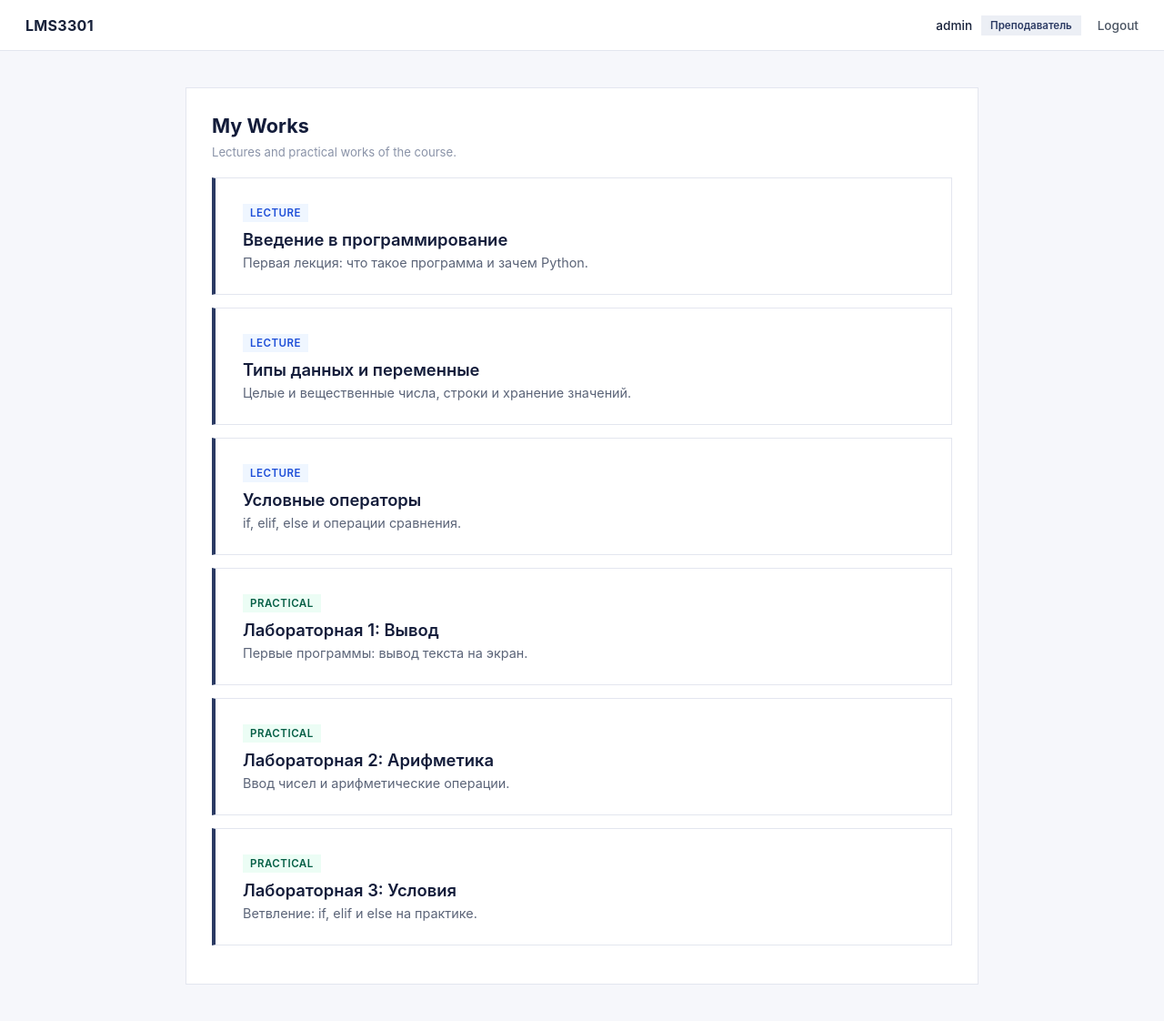
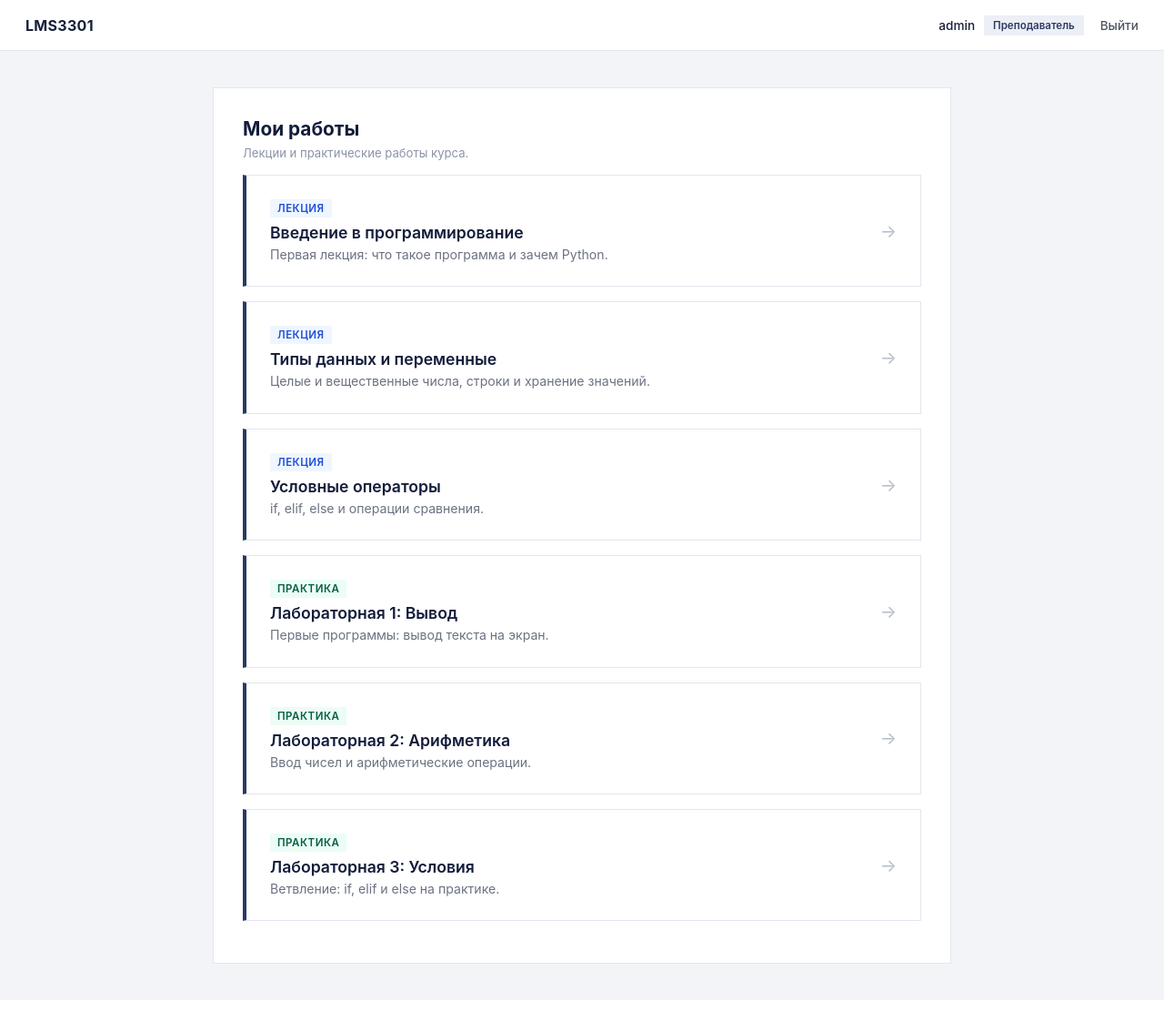
Before and after one commit to zaveshaa/LMS3301, a Flask app: page /student in a window 1280 px wide. Shown: the whole page at 91% size. After the commit the page ends 1059 px from the top, so only its background shows below. Run offline with Flask 3, Linux system fonts and the light colour scheme; the visitor is signed in with stand-in values (Sample User, id 1); data comes from the database, SQL or seed files in the repository.

Commit message:
Polish UI: Russian site, styled statement and example tests

```diff
--- a/src/app.py
+++ b/src/app.py
@@ -12,7 +12,7 @@ app = Flask(__name__, template_folder=os.path.join(BASE_DIR, "templates"))
 app.secret_key = "pytestlms-dev-secret-key"
 
 ROLE_LABELS = {"admin": "Преподаватель", "student": "Студент"}
-TYPE_LABELS = {"lecture": "Lecture", "practical": "Practical"}
+TYPE_LABELS = {"lecture": "Лекция", "practical": "Практика"}
 
 
 def get_user():
@@ -78,7 +78,7 @@ def login():
         if user and check_password_hash(user["password_hash"], password):
             session["user_id"] = user["id"]
             return redirect(url_for("home"))
-        flash("Invalid login or password")
+        flash("Неверный логин или пароль")
     return render_template("login.html")
 
 
@@ -114,7 +114,7 @@ def student_work(work_id):
     db = get_db()
     work = db.execute("SELECT * FROM works WHERE id = ?", (work_id,)).fetchone()
     if work is None:
-        flash("Work not found")
+        flash("Работа не найдена")
         return redirect(url_for("student_cabinet"))
     tasks = db.execute("SELECT * FROM tasks WHERE work_id = ?", (work_id,)).fetchall()
     db.close()
@@ -129,7 +129,7 @@ def student_task(work_id, task_id):
     work = db.execute("SELECT * FROM works WHERE id = ?", (work_id,)).fetchone()
     task = db.execute("SELECT * FROM tasks WHERE id = ? AND work_id = ?", (task_id, work_id)).fetchone()
     if work is None or task is None:
-        flash("Task not found")
+        flash("Задача не найдена")
         return redirect(url_for("student_cabinet"))
     tests = db.execute("SELECT * FROM tests WHERE task_id = ?", (task_id,)).fetchall()
     db.close()
--- a/src/templates/base.html
+++ b/src/templates/base.html
@@ -1,12 +1,12 @@
 <!doctype html>
-<html lang="en">
+<html lang="ru">
 <head>
 <meta charset="utf-8">
 <meta name="viewport" content="width=device-width, initial-scale=1">
 <title>{% block title %}LMS3301{% endblock %}</title>
 <style>
   * { box-sizing: border-box; margin: 0; padding: 0; }
-  body { font-family: -apple-system, BlinkMacSystemFont, "Segoe UI", Roboto, Inter, Arial, sans-serif; background: #f6f7fb; color: #17213a; min-height: 100vh; }
+  body { font-family: -apple-system, BlinkMacSystemFont, "Segoe UI", Roboto, Inter, Arial, sans-serif; background: #f3f4f8; color: #17213a; min-height: 100vh; }
 
   header { background: #fff; border-bottom: 1px solid #e3e6ef; padding: 0 28px; display: flex; align-items: center; justify-content: space-between; height: 56px; position: sticky; top: 0; z-index: 10; }
   header .logo { font-size: 1rem; font-weight: 700; text-decoration: none; color: #17213a; letter-spacing: .3px; }
@@ -16,10 +16,9 @@
   header .user-info { display: flex; align-items: center; gap: 10px; font-size: .85rem; color: #17213a; font-weight: 500; }
   header .role-badge { background: #eceff5; color: #2b3a63; font-size: .72rem; font-weight: 600; padding: 4px 10px; }
 
-  main { max-width: 920px; margin: 40px auto; padding: 0 24px; }
-  .card { background: #fff; border: 1px solid #e3e6ef; padding: 28px; margin-bottom: 18px; }
-  .card h1 { font-size: 1.35rem; font-weight: 700; margin-bottom: 8px; color: #131c3a; }
-  .card h2 { font-size: 1.05rem; font-weight: 600; margin-bottom: 8px; color: #1f2a4a; }
+  main { max-width: 860px; margin: 40px auto; padding: 0 24px; }
+  .card { background: #fff; border: 1px solid #e3e6ef; padding: 32px; margin-bottom: 18px; }
+  .card h1 { font-size: 1.3rem; font-weight: 700; margin-bottom: 6px; color: #131c3a; }
 
   .flash { background: #fff8e1; border: 1px solid #e8d08a; color: #6b4e0a; padding: 12px 16px; margin-bottom: 18px; font-size: .85rem; }
 
@@ -36,45 +35,45 @@
 
   label { display: block; font-size: .82rem; color: #5b6478; margin-bottom: 6px; font-weight: 500; }
 
-  .table { width: 100%; border-collapse: collapse; font-size: .88rem; }
-  .table th { text-align: left; font-size: .75rem; text-transform: uppercase; letter-spacing: .4px; color: #8a93a8; font-weight: 600; padding: 10px 12px; border-bottom: 1px solid #eceef4; }
-  .table td { padding: 12px; border-bottom: 1px solid #f1f3f8; color: #26304d; }
-  .table tr:hover td { background: #fafbff; }
-
   .meta { color: #8a93a8; font-size: .82rem; }
 
   .type-badge { font-size: .72rem; font-weight: 600; text-transform: uppercase; letter-spacing: .5px; padding: 3px 8px; }
   .type-lecture { color: #1d4ed8; background: #eff6ff; }
   .type-practical { color: #065f46; background: #ecfdf5; }
 
-      .work-item { display: block; background: #fff; border: 1px solid #e3e6ef; border-left: 4px solid #2b3a63; padding: 26px 30px; margin-bottom: 14px; text-decoration: none; color: inherit; transition: border-color .15s ease, background .15s ease; }
+  .work-item { display: flex; align-items: center; gap: 20px; background: #fff; border: 1px solid #e3e6ef; border-left: 4px solid #2b3a63; padding: 24px 26px; margin-bottom: 14px; text-decoration: none; color: inherit; transition: border-color .15s ease, background .15s ease; }
   .work-item:hover { border-color: #2b3a63; background: #fbfcff; }
-      .work-item .work-title { font-size: 1.15rem; font-weight: 600; color: #131c3a; margin: 10px 0 6px; }
-      .work-item .work-desc { font-size: .9rem; color: #5b6478; }
+  .work-item .work-body { flex: 1; }
+  .work-item .work-title { font-size: 1.1rem; font-weight: 600; color: #131c3a; margin: 8px 0 4px; }
+  .work-item .work-desc { font-size: .88rem; color: #6b7280; line-height: 1.45; }
+  .work-item .work-arrow { font-size: 1.2rem; color: #b6bdc9; flex-shrink: 0; }
 
-      .task-list { list-style: none; }
+  .task-list { list-style: none; margin-top: 20px; }
   .task-list li { border-bottom: 1px solid #eceef4; }
   .task-list li:last-child { border-bottom: none; }
-      .task-link { display: flex; align-items: center; gap: 16px; padding: 20px 6px; text-decoration: none; color: inherit; }
+  .task-link { display: flex; align-items: center; gap: 16px; padding: 18px 8px; text-decoration: none; color: inherit; }
   .task-link:hover .task-name { color: #1d4ed8; }
-      .task-link .task-name { font-size: 1rem; font-weight: 500; color: #17213a; }
+  .task-link .task-no { width: 30px; height: 30px; border: 1px solid #d9deeb; color: #8a93a8; display: flex; align-items: center; justify-content: center; font-size: .8rem; flex-shrink: 0; font-family: "SF Mono", Menlo, monospace; }
+  .task-link .task-name { font-size: .98rem; font-weight: 500; color: #17213a; }
 
-      .page-title { font-weight: 600; margin-bottom: 4px; }
+  .page-title { font-weight: 700; margin-bottom: 4px; }
   .back-link { color: #4b5563; text-decoration: none; font-size: .85rem; }
   .back-link:hover { color: #1d4ed8; }
 
-      .section-label { font-size: .75rem; text-transform: uppercase; letter-spacing: .6px; font-weight: 600; color: #8a93a8; margin: 26px 0 10px; }
+  .section-label { font-size: .72rem; text-transform: uppercase; letter-spacing: .8px; font-weight: 600; color: #8a93a8; margin: 30px 0 12px; }
 
-      .task-text { font-size: .95rem; line-height: 1.6; color: #1f2937; white-space: pre-line; }
+  .task-statement { font-family: Georgia, "Times New Roman", "Liberation Serif", serif; font-size: 1.04rem; line-height: 1.75; color: #111827; white-space: pre-line; border-left: 3px solid #2b3a63; padding: 2px 0 2px 20px; margin-top: 16px; }
 
-      .tests-table { width: 100%; border-collapse: collapse; font-size: .88rem; }
-      .tests-table th { text-align: left; font-weight: 600; font-size: .75rem; text-transform: uppercase; letter-spacing: .5px; color: #8a93a8; padding: 8px 12px; border-bottom: 1px solid #d9deeb; }
-      .tests-table td { padding: 10px 12px; border-bottom: 1px solid #eceef4; vertical-align: top; }
-      .tests-table td.mono { font-family: "SF Mono", Menlo, Consolas, monospace; font-size: .84rem; white-space: pre-wrap; word-break: break-word; }
-      .tests-table tr:nth-child(even) td { background: #fafbff; }
+  .examples-table { width: 100%; border-collapse: collapse; font-size: .88rem; }
+  .examples-table th { text-align: left; font-weight: 600; font-size: .75rem; text-transform: uppercase; letter-spacing: .5px; color: #4b5563; background: #f6f7fb; padding: 10px 14px; border: 1px solid #d9deeb; }
+  .examples-table td { padding: 12px 14px; border: 1px solid #eceef4; vertical-align: top; }
+  .examples-table td.mono { font-family: "SF Mono", Menlo, Consolas, monospace; font-size: .86rem; line-height: 1.5; white-space: pre-wrap; word-break: break-word; }
 
-      .code-editor { width: 100%; min-height: 260px; padding: 14px; border: 1px solid #d9deeb; font-family: "SF Mono", Menlo, Consolas, monospace; font-size: .88rem; line-height: 1.5; background: #fff; color: #17213a; resize: vertical; margin-bottom: 8px; }
+  .code-editor { width: 100%; min-height: 260px; padding: 14px; border: 1px solid #d9deeb; font-family: "SF Mono", Menlo, Consolas, monospace; font-size: .88rem; line-height: 1.5; background: #fff; color: #17213a; resize: vertical; margin-bottom: 10px; }
   .code-editor:focus { outline: none; border-color: #2b3a63; }
+  .solution-actions { display: flex; gap: 12px; }
+
+  .placeholder-note { border: 1px dashed #d9deeb; padding: 22px; color: #8a93a8; font-size: .88rem; }
 </style>
 </head>
 <body>
@@ -83,10 +82,10 @@
   {% if current_login %}
   <nav>
     {% if current_role == 'student' %}
-    <a href="{{ url_for('student_cabinet') }}">Works</a>
+    <a href="{{ url_for('student_cabinet') }}">Работы</a>
     {% endif %}
     <span class="user-info">{{ current_login }}<span class="role-badge">{{ role_label }}</span></span>
-    <a href="{{ url_for('logout') }}">Logout</a>
+    <a href="{{ url_for('logout') }}">Выйти</a>
   </nav>
   {% endif %}
 </header>
--- a/src/templates/cabinet.html
+++ b/src/templates/cabinet.html
@@ -1,16 +1,19 @@
 {% extends "base.html" %}
-{% block title %}My Works — LMS3301{% endblock %}
+{% block title %}Мои работы — LMS3301{% endblock %}
 {% block content %}
 <div class="card">
-  <h1>My Works</h1>
-  <p class="meta" style="margin-bottom:20px;">Lectures and practical works of the course.</p>
+  <h1>Мои работы</h1>
+  <p class="meta">Лекции и практические работы курса.</p>
   {% for w in works %}
-  <a class="work-item" href="{{ url_for('student_work', work_id=w.id) }}">
-    <span class="type-badge {{ 'type-lecture' if w['type'] == 'lecture' else 'type-practical' }}">
-      {{ type_label[w['type']] }}
-    </span>
-    <div class="work-title">{{ w.title }}</div>
-    <div class="work-desc">{{ w.description }}</div>
+  <a class="work-item" href="{{ url_for('student_work', work_id=w.id) }}" style="margin-top:16px;">
+    <div class="work-body">
+      <span class="type-badge {{ 'type-lecture' if w['type'] == 'lecture' else 'type-practical' }}">
+        {{ type_label[w['type']] }}
+      </span>
+      <div class="work-title">{{ w.title }}</div>
+      <div class="work-desc">{{ w.description }}</div>
+    </div>
+    <span class="work-arrow">&rarr;</span>
   </a>
   {% endfor %}
 </div>
--- a/src/templates/home.html
+++ b/src/templates/home.html
@@ -1,7 +1,8 @@
 {% extends "base.html" %}
-{% block title %}Home — LMS3301{% endblock %}
+{% block title %}Главная — LMS3301{% endblock %}
 {% block content %}
 <div class="card">
-  <p>{{ current_login }} <span class="meta">{{ role_label }}</span></p>
+  <h1>{{ current_login }}</h1>
+  <p class="meta">Роль: {{ role_label }}</p>
 </div>
 {% endblock %}
```
Also changed, not shown: src/templates/login.html (+6 -5 lines), src/templates/task_detail.html (+6 -6 lines), src/templates/work_detail.html (+6 -7 lines). Lines whose indentation alone changed are shown as unchanged.
